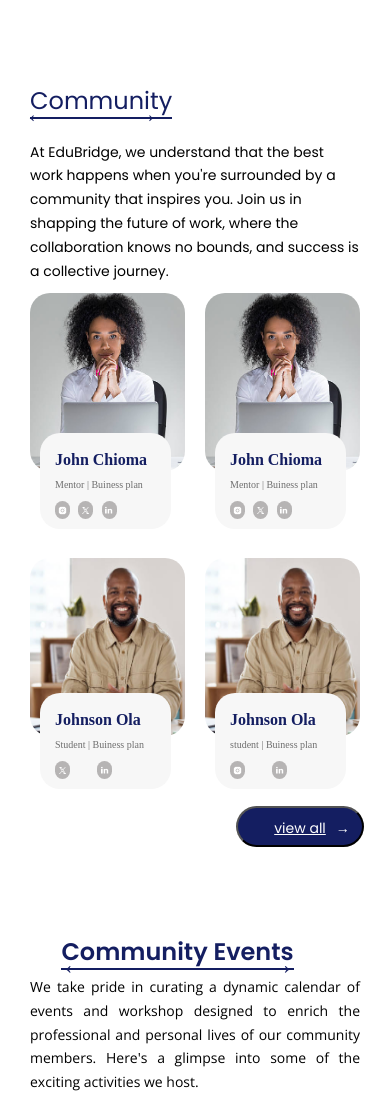
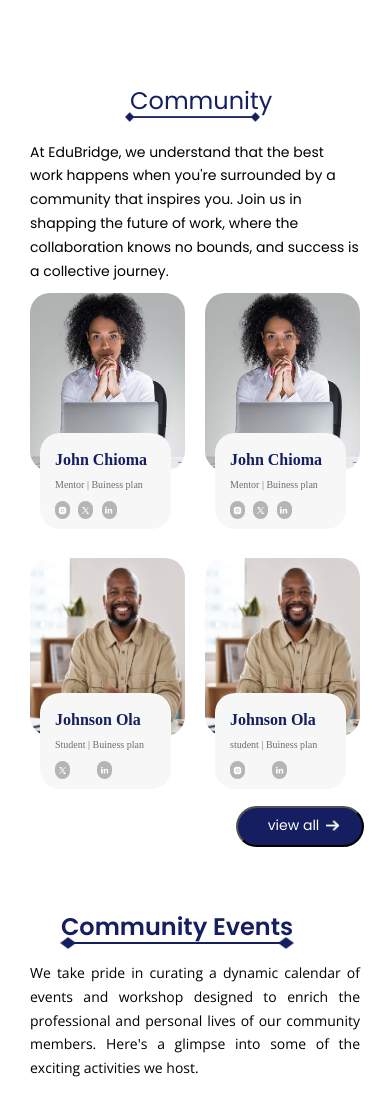
Before and after one commit to hibeenovul/web-dev, a plain HTML site: page index.html in a window 390 px wide. Shown: the part 607-1700 px from the top of the page. Drawn offline with nearby package versions, Linux system fonts and the light colour scheme.

Commit message:
modification for mobile small screen max(600px)

```diff
--- a/community.css
+++ b/community.css
@@ -134,30 +134,17 @@ body
     font-family: "Poppins", sans-serif;
     line-height: 33.6px;
     color: #141E61;
-    display: inline-block;
-    position: relative;
+    display: grid
 }
-.community::after
+.line
 {
-    content: '→';
-    position: absolute;
-    bottom: -14px;
-    right: 120px;
-    transition: right 0.4s ease;
+    width: 268px;
+    color: #141E61;
+    margin-top: -16px;
 }
-.community::before
+.line img
 {
-    content: '←';
-    position: absolute;
-    bottom: -14px;
-    left: -5px;
-    transition: left 0.4s ease;
-}
-.community span
-{
-    border-bottom: 2px solid #141E61;
-    padding: auto;
-    margin: auto;
+    width: 150px;
 }
 .at
 {
@@ -330,25 +317,37 @@ body
 }
 button
 {
-    width: 165px;
+    width: 191px;
     height: 51px;
     border-radius: 30px;
-    padding: 12px 48px 12px 48px;
     background-color: #141E61;
     margin-top: 50px;
+    color: #141E61;
+    margin-left: 1330px;
+    display: flex;
+
+}
+button span
+{
+    width: 69px;
     color: #ffffff;
     font-size: 16px;
     font-weight: 400;
     line-height: 27px;
     font-family: "Poppins", sans-serif;
-    margin-left: 1350px;
+    margin: 10px;
+    margin-top: 8px;
+    margin-left: 40px;
+}
+.button-arrow
+{
 
+    margin: 10px;
 }
-button span::after
+.button-arrow img
 {
-    content: '→';
-    position: absolute;
-    margin-left: 10px;
+    margin-left: -20px;
+    margin-top: 3px;
 }
 a
 {
@@ -359,26 +358,6 @@ a
     display: grid;
     height: 750px;
     margin-top: 150px;
-}
-.community-events::after
-{
-    content: '→';
-    position: absolute;
-    bottom: -14px;
-    right: 645px;
-    transition: right 0.4s ease;
-}
-.community-events::before
-{
-    content: '←';
-    position: absolute;
-    bottom: -14px;
-    left: 645px;
-    transition: left 0,4s ease;
-}
-.community-events span
-{
-    border-bottom: 2px solid #141E61;
 }
 .community-event-frame
 {
@@ -394,15 +373,28 @@ a
     font-weight: 550;
     font-size: 28px;
     line-height: 33.6px;
-    text-align: center;
-    display: inline-block;
-    position: relative;
+    place-items: center;
+    display: grid;
+}
+.community-event-line
+{
+    width: 268px;
+    color: #141E61;
+    margin-top: -17px;
+}
+.community-event-line img
+{
+    width: 268px;
+    border: 2px;
+    height: 12px;
 }
 .a
 {
     height: 54px;
+    width: 1027px;
     margin-left: 200px;
     text-align: center;
+    place-items: center;
     width: 1027px;
     font-size: 16px;
     font-weight: 400;
@@ -664,27 +656,18 @@ a
         font-family: "Poppins", sans-serif;
         line-height: 36px;
         color: #141E61;
+        display: grid;
+        margin-left: 100px;
     }
-    .community::after
+    .line
     {
-        content: '→';
-        position: absolute;
-        bottom: -19px;
-        right: 20px;
-        transition: right 0.3s;
+        width: 147px;
+        margin-top: -23px;
+        margin-left: -5px;
     }
-    .community::before
+    .line img
     {
-        content: '←';
-        position: absolute;
-        bottom: -19px;
-        left: -5px;
-        transition: left 0.3s;
-    }
-    .community span
-    {
-        border-bottom: 2px solid #141E61;
-
+        width: 135px;
     }
     .at
     {
@@ -871,27 +854,33 @@ a
         width: 128px;
         height: 41px;
         border-radius: 30px;
-        padding: 10px 24px 10px 24px;
         background-color: #141E61;
+        color: #141E61;
         margin-top: 20px;
+        margin-left: 210px;
+        display: flex;
+
+    }
+    button span
+    {
         font-size: 14px;
         font-weight: 400;
         line-height: 21px;
         font-family: "Poppins", sans-serif;
-        margin-left: 210px;
+        margin-top: 6px;
+        margin: 6px;
+        margin-left: 15px;
+    }
+    .button-arrow
+    {
 
+        margin: 6px;
     }
-    button span::after
+    .button-arrow img
     {
-        content: '→';
-        position: absolute;
-        margin-left: 10px;
-    }
-    button span
-    {
-        width: 54px;
-        height: 21;
-        color: #ffffff;
+        margin-left: -15px;
+        margin-top: 3px;
+        height: 15px;
     }
     a
     {
@@ -909,26 +898,6 @@ a
         display: grid;
         height: 580px;
     }
-    .community-events::after
-    {
-        content: '→';
-        position: absolute;
-        bottom: -15px;
-        right: 0px;
-        transition: right 0.4s ease;
-    }
-    .community-events::before
-    {
-        content: '←';
-        position: absolute;
-        bottom: -15px;
-        left: 0px;
-        transition: left 0.4s ease;
-    }
-    .community-events span
-    {
-        border-bottom: 2px solid #141E61;
-    }
     .community-event-frame
     {
         height: 152px;
@@ -937,12 +906,6 @@ a
     }
     .community-events
     {
-        height: 33px;
-        width: 235px;
-        margin-left: 30px;
-    }
-    .community-events span
-    {
         width: 234px;
         height: 30px;
         font-family: "Poppins", sans-serif;
@@ -950,6 +913,19 @@ a
         font-weight: 600;
         font-size: 24px;
         line-height: 36px;
+        margin-left: 30px;
+        display: grid;
+        margin-top: -25px;
+    }
+    .community-event-line
+    {
+        width: 234px;
+        margin-top: -22px;
+    }
+    .community-event-line img
+    {
+        width: 234px;
+        height: 12px;
     }
     .a
     {
@@ -1126,10 +1102,10 @@ a
 /* Small devices (portrait tablets and large phones, 600px and up) */
 @media only screen and (min-width: 600px) and (max-width: 768px)
 
-
 /* Medium devices (landscape tablets, 768px and up) */
 @media only screen and (min-width: 768px) and (max-width: 1024px)
 
+{}
 
 /* Large devices (laptops and desktops, 1024px and up) */
 @media only screen and (min-width: 1024px) and (max-width: 1200px)
--- a/index.html
+++ b/index.html
@@ -32,8 +32,8 @@
         <div class="second-container">
             <div class="body-eclipse"></div>
             <div class="text-area2">
-                <div class="community">
-                    <span>Community</span>
+                <div class="community"> Community
+                    <div class="line"> <img src="images/line.png"></div>
                 </div>
                 <div class= "at">At EduBridge, we understand that the best work happens when you're surrounded by a community that inspires you. Join us in
                 shapping the future of work, where the collaboration knows no bounds, and success is a collective journey.</div>
@@ -244,16 +244,19 @@
                     </div>
                 </div>
             </div>
-            <button>
-                <a href="community-list.html"><span>view all</span></a>
+            <button><span>view all</span>
+                <div class="button-arrow">
+                    <img src="images/arrow-right.png">
+                </div>
+                <a href="community-list.html"></a>
             </button>
         </div>
 
         <div class="third-container">
             <div class="body-eclipse2"></div>
             <div class="community-event-frame">
-                <div class="community-events">
-                    <span>Community Events</span>
+                <div class="community-events"> Community Events
+                    <div class="community-event-line"> <img src="images/line.png"></div>
                 </div>
                 <div class="a">We take pride in curating a dynamic calendar of events and workshop designed to enrich the professional and personal
                 lives of our community members. Here's a glimpse into some of the exciting activities we host.</div>
```
Also changed, not shown: images/arrow-right.png (added), images/line.png (added).
